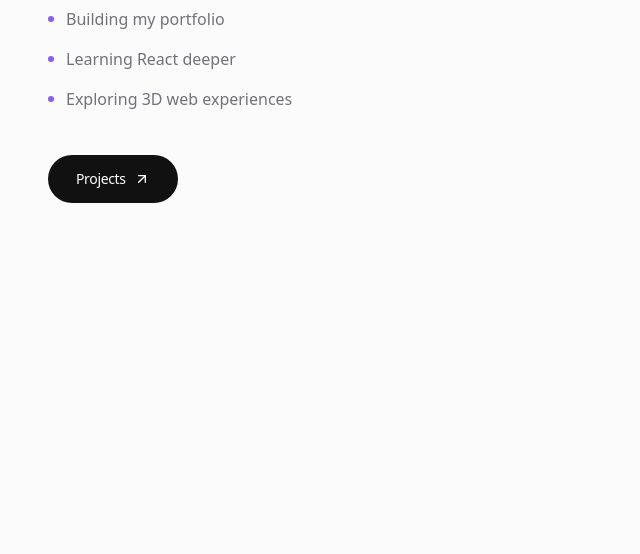
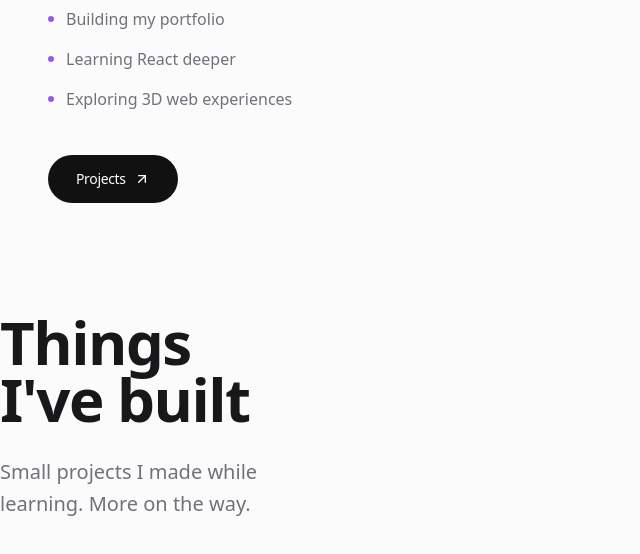
Before and after one commit to Kaan-Developer/Portfolio, a React (Vite) app: page / in a window 1280 px wide. Shown: the part 1380-1934 px from the top of the page, without its empty margins (0-640 px from the left). Built offline with nearby package versions, Linux system fonts and the light colour scheme.

Commit message:
The place where the projects will be added is finished

```diff
--- /dev/null
+++ b/src/components/sections/Projects.tsx
@@ -0,0 +1,17 @@
+import { site } from "../../data/site";;
+
+const Projects = () => {
+
+    return (
+        <>
+        <div className="grid grid-cols-1 md:grid-cols-2 lg:grid-cols-3 xl:grid-cols-4">
+            <div className="flex flex-col items-center justify-start gap-2">
+                <span className="mt-4 text-4xl text-balance font-black leading-[0.95] tracking-[-0.05em] font-semibold tracking-tight md:text-6xl">{site.projectsSection.title}</span>
+                <p className="mt-5 max-w-xl text-base leading-7 text-muted md:text-xl md:leading-8">{site.projectsSection.description}</p>
+            </div>
+        </div>
+        </>
+    )
+}
+
+export default Projects;
--- a/src/data/projects.ts
+++ b/src/data/projects.ts
@@ -0,0 +1,11 @@
+import type { Project } from "../types/project";
+
+export const projects: Project[] = [
+  {
+    title: "Portfolio",
+    description:
+      "My personal portfolio site with an interactive 3D robot, responsive layout and a clean design system.",
+    tech: ["React", "TypeScript", "Tailwind", "Spline"],
+    github: "https://github.com/Kaan-Developer/Portfolio",
+  },
+];
--- a/src/data/site.ts
+++ b/src/data/site.ts
@@ -18,13 +18,21 @@ export const site = {
     { label: "Contact", target: "contact" },
   ],
 
-  // Stats strip under the hero
+  // Stats strip under the hero (icon keys match the icons object in Stats.tsx)
   stats: [
     { icon: "status", label: "Status", value: "Building", pulse: true },
     { icon: "stack", label: "Stack", value: "React · TypeScript · Tailwind" },
     { icon: "tools", label: "Tools", value: "Vite · Git" },
     { icon: "location", label: "Location", value: "Turkey" },
   ],
+
+  // Projects section heading and intro text
+  projectsSection: {
+    eyebrow: "Projects",
+    title: "Things I've built",
+    description: "Small projects I made while learning. More on the way.",
+    comingSoon: "Next project coming soon",
+  },
 
   about: [
     {
@@ -40,14 +48,4 @@ stats: [
       live: "",
     },
   ],
-
-  projects: [
-    {
-      title: "Portfolio",
-      description: "The site you're looking at.",
-      tech: ["React", "TypeScript", "Tailwind"],
-      github: "https://github.com/Kaan-Developer/Portfolio",
-      live: "",
-    },
-  ],
 };
--- a/src/pages/AnaPage.tsx
+++ b/src/pages/AnaPage.tsx
@@ -3,6 +3,7 @@ import Navbar from "../components/ui/Navbar";
 import Hero from "../components/sections/Hero";
 import About from "../components/sections/About";
 import Stats from "../components/ui/Stats";
+import Projects from "../components/sections/Projects";
 
 const AnaPage = () => {
   return (
@@ -11,6 +12,7 @@ const AnaPage = () => {
       <Hero />
       <Stats />
       <About />
+      <Projects />
 
       <section id="projects" className="py-20 md:py-28">
         {/* Projects */}
--- a/src/types/project.ts
+++ b/src/types/project.ts
@@ -0,0 +1,6 @@
+interface Project {
+    title: string;
+    description: string;
+    tech: string;
+    github: string;
+}
```
Also changed, not shown: src/data/navigation.ts (deleted). Lines whose indentation alone changed are shown as unchanged.
